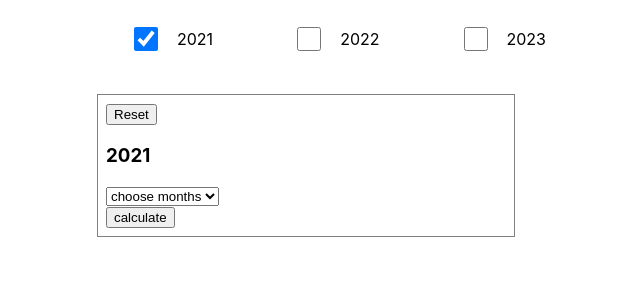
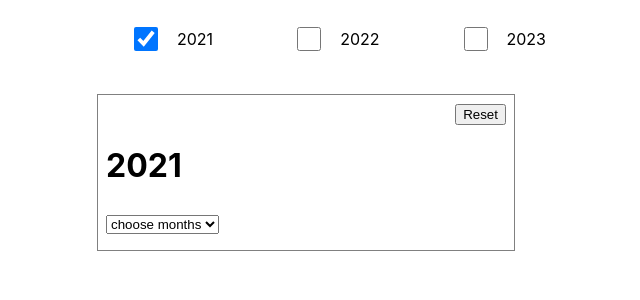
Before and after one commit to jaswanthpallavolu/solar_labs_assignment1, a React (Create React App) app: page / in a window 1280 px wide. Both pictures are taken after a click on the checkbox 448 px from the left and 39 px from the top of the page. Shown: the top 300 px of the page, without its empty margins (302-942 px from the left). Built offline with nearby package versions, Linux system fonts and the light colour scheme.

Commit message:
structure completed

```diff
--- a/src/App.css
+++ b/src/App.css
@@ -8,6 +8,7 @@ header {
 .cards_container {
   padding: 1rem;
   display: flex;
+  flex-wrap: wrap;
   justify-content: center;
   gap: 2.5vw;
 }
--- a/src/App.js
+++ b/src/App.js
@@ -17,11 +17,7 @@ function App() {
       <div className="cards_container">
         {years.map((obj) => (
           <div key={obj.id}>
-            {checked.filter((i) => i === obj.id).length == 1 ? (
-              <YearCard title={obj.year} />
-            ) : (
-              ""
-            )}
+            {checked.find((i) => i === obj.id) && <YearCard title={obj.year} />}
           </div>
         ))}
       </div>
--- a/src/components/Inputs.js
+++ b/src/components/Inputs.js
@@ -1,5 +1,10 @@
-import React from "react"
-
-export default function Inputs() {
-  return <div>Inputs</div>
+import React, { useState } from "react"
+import "./styles.css"
+export const InputGroup = ({ value, setValue, label }) => {
+  return (
+    <div className="igroup">
+      <label>{label}</label>
+      <input type="number" defaultValue={0} />
+    </div>
+  )
 }
--- a/src/components/YearCard.js
+++ b/src/components/YearCard.js
@@ -1,31 +1,57 @@
-import React, { useState } from "react"
+import React, { useEffect, useState } from "react"
 import "./styles.css"
-import { dropDown } from "../data"
+import { dropDownOptions, monthsData } from "../data"
+import { InputGroup } from "./Inputs"
 export default function YearCard({ title }) {
+  const [months, setMonths] = useState()
   const [option, setOption] = useState("0")
+  const [month1, setMonth1] = useState()
+  const [month2, setMonth2] = useState()
+  const [month3, setMonth3] = useState()
+  const [month4, setMonth4] = useState()
+  useEffect(() => {
+    setMonth1(0)
+    setMonth2(0)
+    setMonth3(0)
+    setMonth4(0)
+
+    const filtered = dropDownOptions.find((i) => i.name === option)
+    const id = filtered?.id ? filtered.id : 0
+    setMonths(monthsData.find((obj) => obj.id === id))
+  }, [option])
+
   return (
     <div className="ycard">
-      <button className="reset">Reset</button>
-      <h3>{title}</h3>
+      <div className="place-right">
+        <button className="reset">Reset</button>
+      </div>
+      <h1>{title}</h1>
       <div className="dropd">
         <DropDown value={option} setValue={setOption} />
+        {months?.labels?.map((month, index) => (
+          <InputGroup key={index} label={month} />
+        ))}
       </div>
-      <button className="calc">calculate</button>
+
+      {months?.labels && (
+        <div className="place-right">
+          <button className="calc">calculate</button>
+        </div>
+      )}
     </div>
   )
 }
 
 const DropDown = ({ value, setValue }) => {
   const handleOption = (e) => {
-    console.log(e.target.value)
     setValue(e.target.value)
   }
   return (
-    <select name="months" value={value} onChange={handleOption}>
+    <select required name="months" value={value} onChange={handleOption}>
       <option value="0" hidden>
         choose months
       </option>
-      {dropDown.map((obj) => (
+      {dropDownOptions.map((obj) => (
         <option key={obj.id} value={obj.name}>
           {obj.name}
         </option>
--- a/src/components/styles.css
+++ b/src/components/styles.css
@@ -18,3 +18,22 @@
 
 .ycard .reset {
 }
+
+.dropd {
+  padding: 0.5em 0;
+  display: flex;
+  flex-direction: column;
+  align-items: start;
+  gap: 0.5rem;
+}
+
+.igroup {
+  width: 100%;
+  display: flex;
+  padding: 0.25rem 0;
+  gap: 0.25rem;
+}
+/* .igroup; */
+.place-right {
+  text-align: right;
+}
--- a/src/data.js
+++ b/src/data.js
@@ -4,7 +4,7 @@ export const years = [
   { year: 2023, id: 3 },
 ]
 
-export const dropDown = [
+export const dropDownOptions = [
   { name: "Jan-Apr", id: 1 },
   { name: "May-Aug", id: 2 },
   { name: "Sep-Dec", id: 3 },
```
